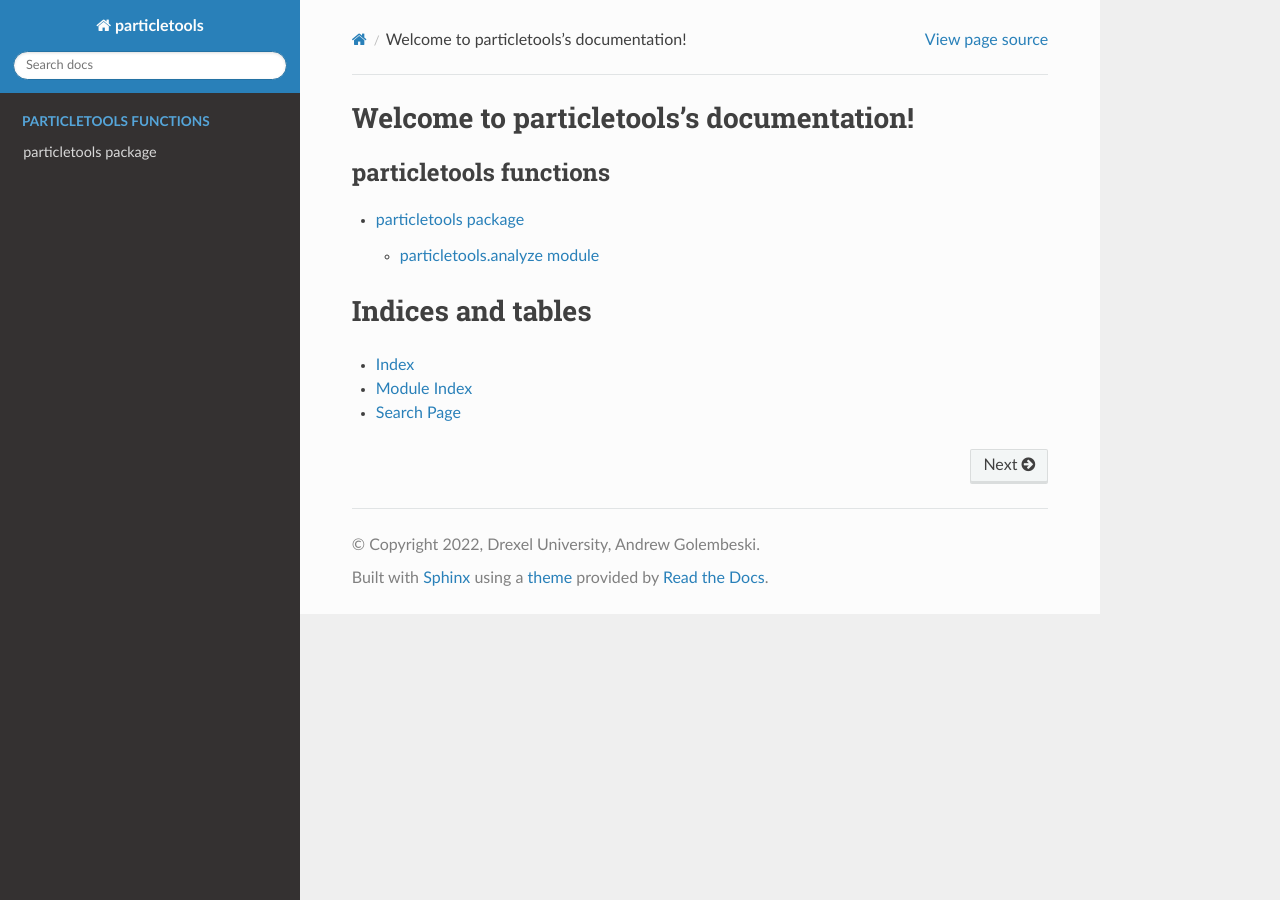
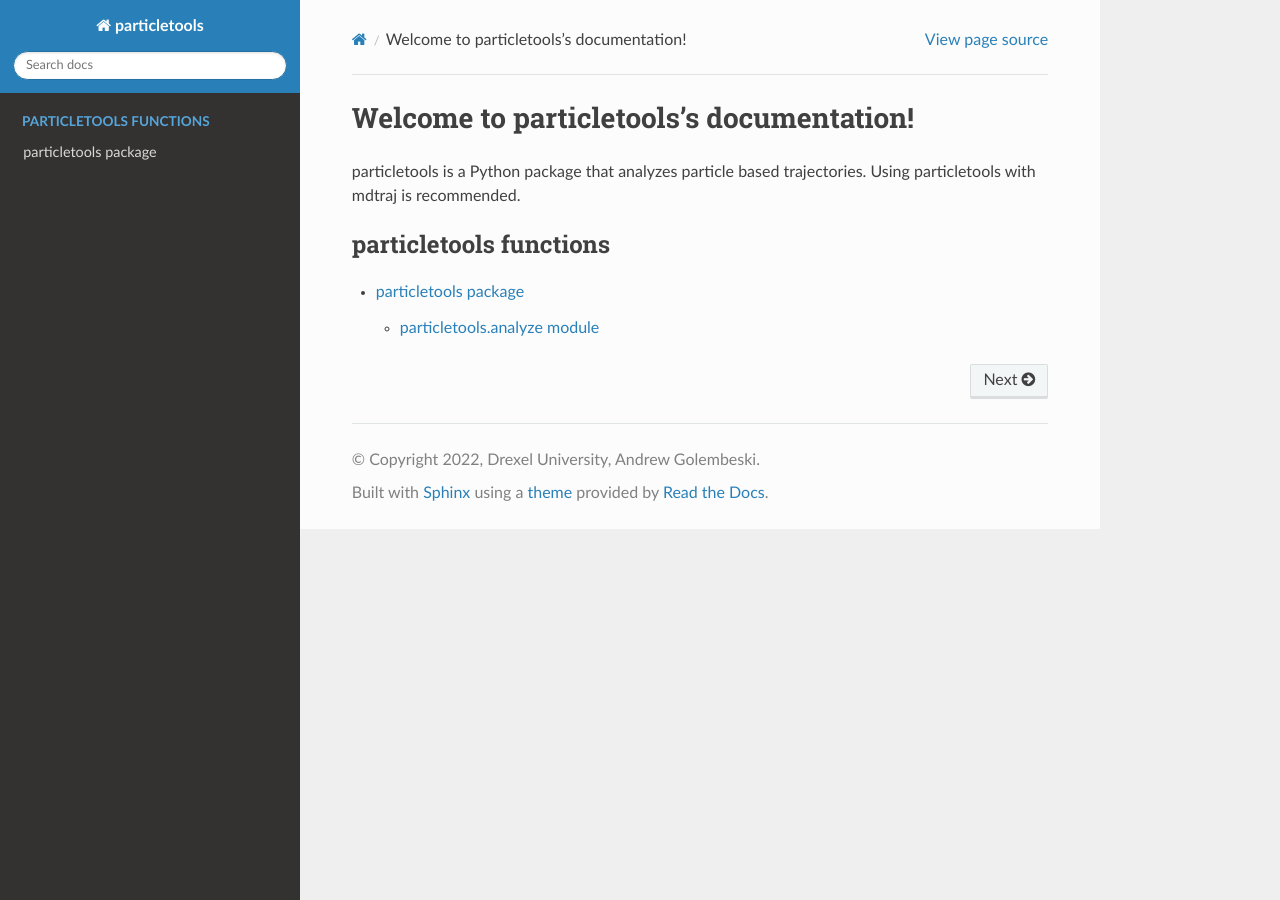
Before and after one commit to LequieuLab/particletools, a Sphinx documentation site: the page built from docs/source/index.rst, in a window 1280 px wide. Built offline with Sphinx 7.4.7 and the Read the Docs theme 2.0.0, drawn with Linux system fonts in a browser that asks for light colours.

```diff
--- a/docs/source/index.rst
+++ b/docs/source/index.rst
@@ -1,22 +1,11 @@
-.. particletools documentation master file, created by
-   sphinx-quickstart on Fri Jun 17 10:28:09 2022.
-   You can adapt this file completely to your liking, but it should at least
-   contain the root `toctree` directive.
-
 Welcome to particletools's documentation!
 =========================================
+
+particletools is a Python package that analyzes particle based trajectories.
+Using particletools with mdtraj is recommended.
 
 .. toctree::
    :maxdepth: 2
    :caption: particletools functions
 
    particletools
-
-
-
-Indices and tables
-==================
-
-* :ref:`genindex`
-* :ref:`modindex`
-* :ref:`search`
```
